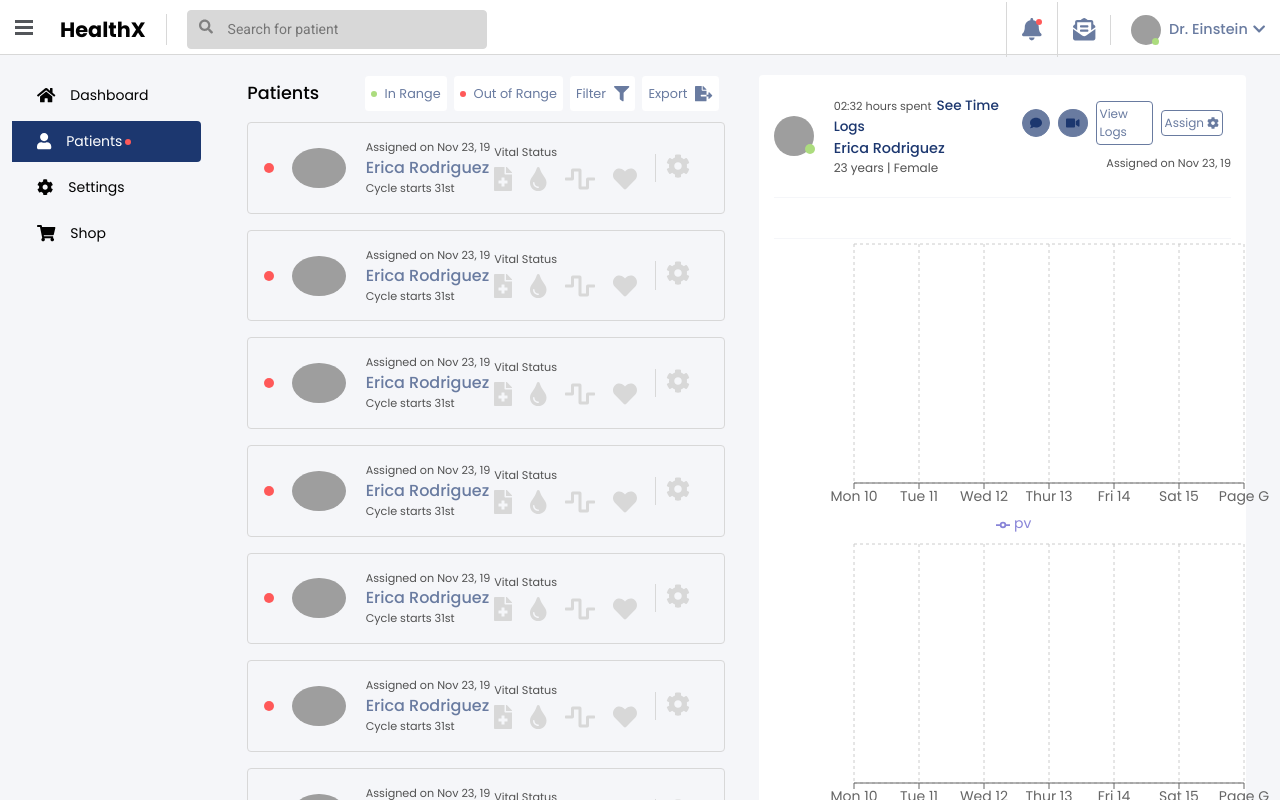
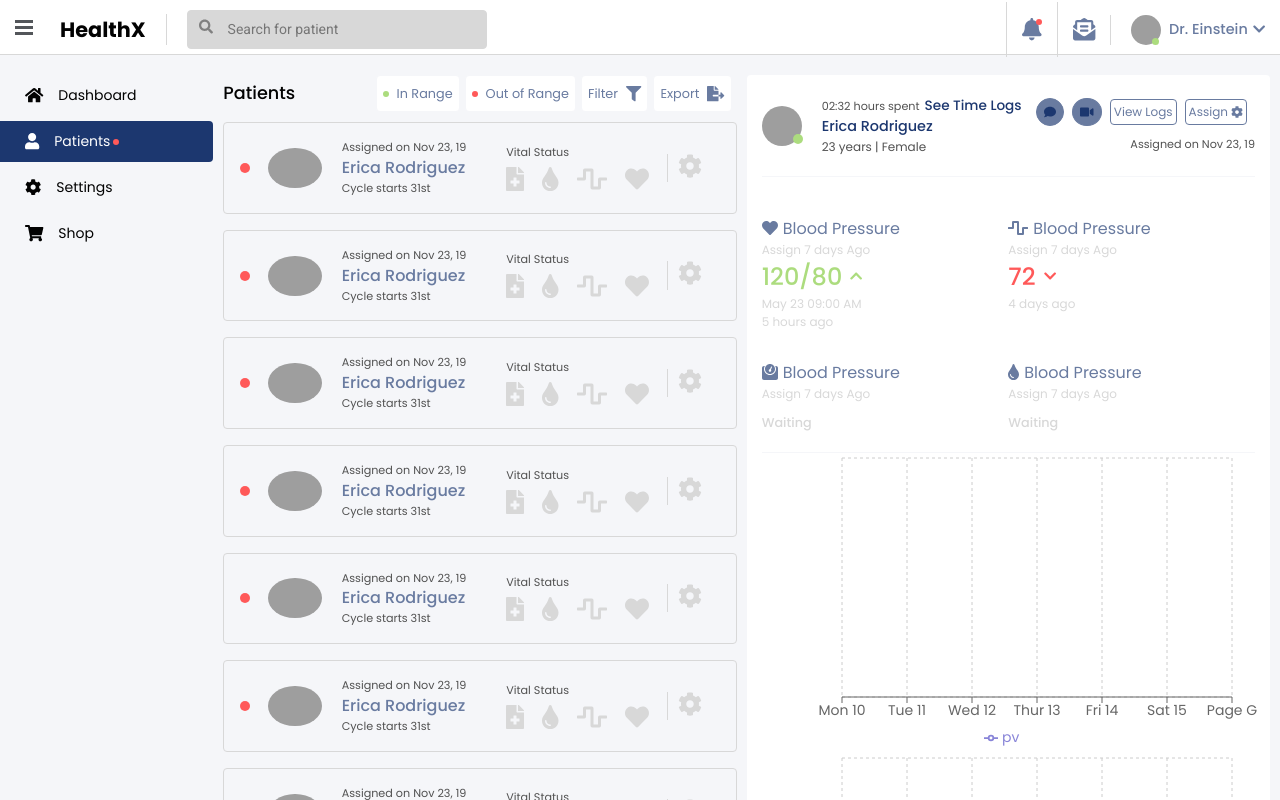
Before and after one commit to andrewkariuki/react-full-stack, a React (Create React App) app in the folder packages/frontend/: page /patients in a window 1280 px wide. Shown: the top 800 px of the page. Built offline with nearby package versions, Linux system fonts and the light colour scheme; grey boxes are pictures that could not be loaded.

Commit message:
feat: add diagnostic reports

```diff
--- a/packages/frontend/src/components/details/components/DetailsMiddle.tsx
+++ b/packages/frontend/src/components/details/components/DetailsMiddle.tsx
@@ -1,10 +1,49 @@
+import {
+  faChevronDown,
+  faChevronUp,
+  faHeart,
+  faTint,
+  faWaveSquare,
+  faWeight,
+} from "@fortawesome/free-solid-svg-icons";
 import React from "react";
-import { DetailsMiddleEl, DiagnosticWrapper } from "../elements";
+import { Col, Row } from "react-bootstrap";
+import { COLORS } from "../../../constants";
+import { DetailsMiddleEl } from "../elements";
+import { Diagnostic } from "./Diagnostic";
 
 interface DetailsMiddleProps {}
 
 export const DetailsMiddle: React.FC<DetailsMiddleProps> = () => {
-  return <DetailsMiddleEl>
-    <DiagnosticWrapper></DiagnosticWrapper>
-  </DetailsMiddleEl>;
+  return (
+    <DetailsMiddleEl>
+      <Row>
+        <Col md={6}>
+          <Diagnostic
+            icon={faHeart}
+            unitColor={COLORS.green}
+            unit="120/80"
+            chevronIcon={faChevronUp}
+            date="May 23 09:00 AM"
+            hours="5 hours ago"
+          />
+        </Col>
+        <Col md={6}>
+          <Diagnostic
+            icon={faWaveSquare}
+            unitColor={COLORS.danger}
+            unit="72"
+            hours="4 days ago"
+            chevronIcon={faChevronDown}
+          />
+        </Col>
+        <Col md={6}>
+          <Diagnostic icon={faWeight} />
+        </Col>
+        <Col md={6}>
+          <Diagnostic icon={faTint} />
+        </Col>
+      </Row>
+    </DetailsMiddleEl>
+  );
 };
--- /dev/null
+++ b/packages/frontend/src/components/details/components/Diagnostic.tsx
@@ -0,0 +1,61 @@
+import React from "react";
+import {
+  DiagnosticWrapper,
+  DiagnosticHeader,
+  DiagnosticUnits,
+  DiagnosticFooter,
+} from "../elements";
+import { FontAwesomeIcon } from "@fortawesome/react-fontawesome";
+
+interface DiagnosticProps {
+  icon?: any;
+  chevronIcon?: any;
+  unit?: string;
+  unitColor?: string;
+  date?: string;
+  hours?: string;
+}
+
+export const Diagnostic: React.FC<DiagnosticProps> = ({
+  icon,
+  chevronIcon,
+  unit,
+  unitColor,
+  date,
+  hours,
+}) => {
+  return (
+    <DiagnosticWrapper>
+      <DiagnosticHeader>
+        <span className="heading">
+          <span>
+            <FontAwesomeIcon icon={icon} />
+          </span>
+          <span className="title">Blood Pressure</span>
+        </span>
+        <span className="sub-heading">Assign 7 days Ago</span>
+      </DiagnosticHeader>
+      <DiagnosticUnits>
+        <span className="diagnostic-unit">
+          {unit ? (
+            <>
+              <span className="unit" style={{ color: `${unitColor || null}` }}>
+                {unit}
+              </span>
+              <span className="unit-icon" style={{ color: `${unitColor || null}` }}>
+                <FontAwesomeIcon icon={chevronIcon} />
+              </span>
+            </>
+          ) : (
+            <span className="waiting">Waiting</span>
+          )}
+        </span>
+      </DiagnosticUnits>
+
+      <DiagnosticFooter>
+        {date ? <span>{date}</span> : null}
+        {hours ? <span>{hours}</span> : null}
+      </DiagnosticFooter>
+    </DiagnosticWrapper>
+  );
+};
--- a/packages/frontend/src/components/details/elements/DetailsMiddle.tsx
+++ b/packages/frontend/src/components/details/elements/DetailsMiddle.tsx
@@ -2,11 +2,78 @@ import styled from "@emotion/styled";
 import { COLORS } from "../../../constants";
 
 export const DetailsMiddleEl = styled.div`
-  display: flex;
-  align-items: center;
-  justify-content: space-between;
-  padding: 20px 0px;
+  // display: flex;
+  // align-items: center;
+  // justify-content: space-between;
+  padding: 10px 0px;
   border-bottom: 1px solid ${COLORS.mainBgColor};
 `;
 
-export const DiagnosticWrapper = styled.div``;
+export const DiagnosticWrapper = styled.div`
+  margin-top: 30px;
+  display: flex;
+  flex-direction: column;
+  align-items: center;
+
+  border-right: 1px solid ${COLORS.mainBgColor};
+  &:last-child {
+    border-right: 0;
+  }
+`;
+
+export const DiagnosticHeader = styled.div`
+  display: flex;
+  flex-direction: column;
+  width: 100%;
+
+  & .heading {
+    color: ${COLORS.textSecondary};
+  }
+
+  & .sub-heading {
+    color: #d8d8d8;
+    font-size: 0.75rem;
+  }
+
+  & .title {
+    font-size: 1rem;
+    margin-left: 5px;
+  }
+
+  & .svg-inline--fa {
+    height: 1rem;
+    width: auto;
+  }
+`;
+
+export const DiagnosticUnits = styled.div`
+  width: 100%;
+  & .diagnostic-unit {
+    display: flex;
+    align-items: center;
+    width: 100%;
+  }
+  & .unit-icon {
+    margin-left: 8px;
+  }
+  & .unit {
+    font-size: 1.5rem;
+    font-weight: 500;
+  }
+
+  & .waiting {
+    font-size: 0.8rem;
+    font-weight: 500;
+    color: #d8d8d8;
+
+    padding: 10px 0px;
+  }
+`;
+
+export const DiagnosticFooter = styled.div`
+  display: flex;
+  flex-direction: column;
+  color: #d8d8d8;
+  font-size: 0.75rem;
+  width: 100%;
+`;
--- a/packages/frontend/src/styles/global.tsx
+++ b/packages/frontend/src/styles/global.tsx
@@ -35,6 +35,10 @@ export const globalStyles = (
       .row {
         margin: 0;
       }
+      .row > * {
+        margin: 0;
+        padding: 0;
+      }
       .container,
       .container-fluid {
         padding: 0;
```
